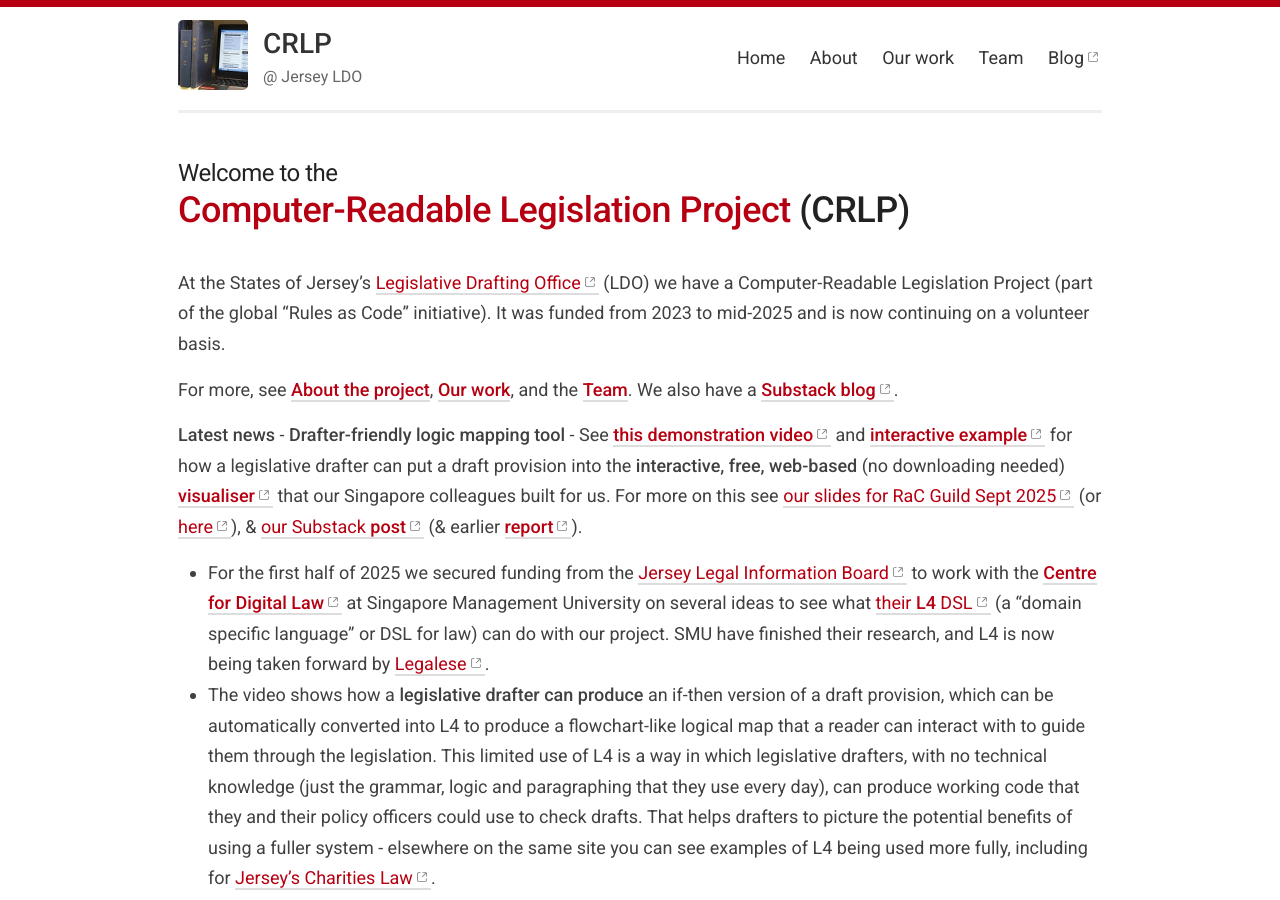
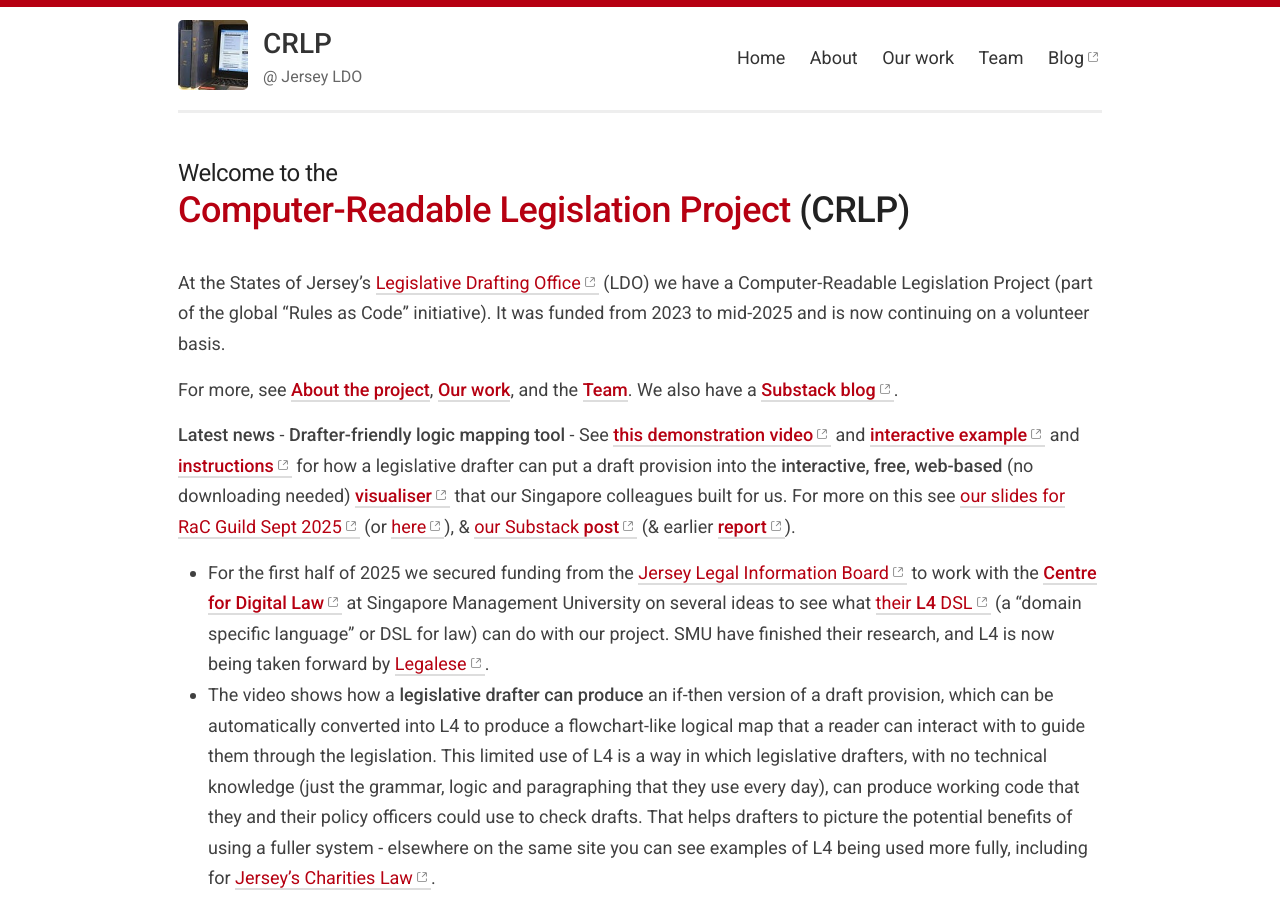
Before and after one commit to crlp-jerseyldo/crlp-jerseyldo.github.io, a Jekyll site: the page built from index.md, in a window 1280 px wide and 900 px high. Built offline with Jekyll 4.4.1, drawn with Linux system fonts in a browser that asks for light colours; our own code applies the rules of GitHub Pages for plain Markdown files.

Commit message:
Update index.md
Added link to instructions (on OSF) for drafters to turn draft provision into If-Then, for conversion to L4 for visualiser

```diff
--- a/index.md
+++ b/index.md
@@ -9,7 +9,7 @@ At the States of Jersey’s [Legislative Drafting Office](https://www.gov.je/Gov
 For more, see [**About the project**](/about), [**Our work**](/work), and the [**Team**](/team). We also have a [**Substack blog**](https://digitallegislation.substack.com){:target="_blank"}.
 
 **Latest news** -
-**Drafter-friendly logic mapping tool** - See [**this demonstration video**](https://youtu.be/_VZ4_FY_Nqo){:target="_blank"} and [**interactive example**](https://jl4.legalese.com/?id=8831700c-a1ee-4c21-9365-1aa410a977d0){:target="_blank"} for how a legislative drafter can put a draft provision into the **interactive, free, web-based** (no downloading needed) [**visualiser**](https://jl4.legalese.com/){:target="_blank"} that our Singapore colleagues built for us. For more on this see [our slides for RaC Guild Sept 2025](https://osf.io/axydq){:target="_blank"} (or [here](https://docs.google.com/presentation/d/1MRs8hJY45ptGslava2WvQGvPlhp9sp59l1NbNU5ruYk/edit?usp=sharing){:target="_blank"}), & [our Substack **post**](https://substack.com/@digitallegislation/p-171875282){:target="_blank"} (& earlier [**report**](https://osf.io/x43td){:target="_blank"}).
+**Drafter-friendly logic mapping tool** - See [**this demonstration video**](https://youtu.be/_VZ4_FY_Nqo){:target="_blank"} and [**interactive example**](https://jl4.legalese.com/?id=8831700c-a1ee-4c21-9365-1aa410a977d0){:target="_blank"} and [**instructions**](https://osf.io/adwe6){:target="_blank"} for how a legislative drafter can put a draft provision into the **interactive, free, web-based** (no downloading needed) [**visualiser**](https://jl4.legalese.com/){:target="_blank"} that our Singapore colleagues built for us. For more on this see [our slides for RaC Guild Sept 2025](https://osf.io/axydq){:target="_blank"} (or [here](https://docs.google.com/presentation/d/1MRs8hJY45ptGslava2WvQGvPlhp9sp59l1NbNU5ruYk/edit?usp=sharing){:target="_blank"}), & [our Substack **post**](https://substack.com/@digitallegislation/p-171875282){:target="_blank"} (& earlier [**report**](https://osf.io/x43td){:target="_blank"}).
 - For the first half of 2025 we secured funding from the [Jersey Legal Information Board](https://www.jerseylaw.je/Pages/About.aspx){:target="_blank"} to work with the [**Centre for Digital Law**](https://cdl.smu.edu.sg/projects/research-project-computational-law-rpcl){:target="_blank"} at Singapore Management University on several ideas to see what [their **L4** DSL](https://github.com/smucclaw){:target="_blank"} (a “domain specific language” or DSL for law) can do with our project. SMU have finished their research, and L4 is now being taken forward by [Legalese](https://l4.legalese.com/){:target="_blank"}.
 - The video shows how a **legislative drafter can produce** an if-then version of a draft provision, which can be automatically converted into L4 to produce a flowchart-like logical map that a reader can interact with to guide them through the legislation. This limited use of L4 is a way in which legislative drafters, with no technical knowledge (just the grammar, logic and paragraphing that they use every day), can produce working code that they and their policy officers could use to check drafts. That helps drafters to picture the potential benefits of using a fuller system - elsewhere on the same site you can see examples of L4 being used more fully, including for [Jersey's Charities Law](https://github.com/smucclaw/l4-ide/blob/ian/je-charities-3/jl4/experiments/jerseyCharities2.l4){:target="_blank"}.
 
```
